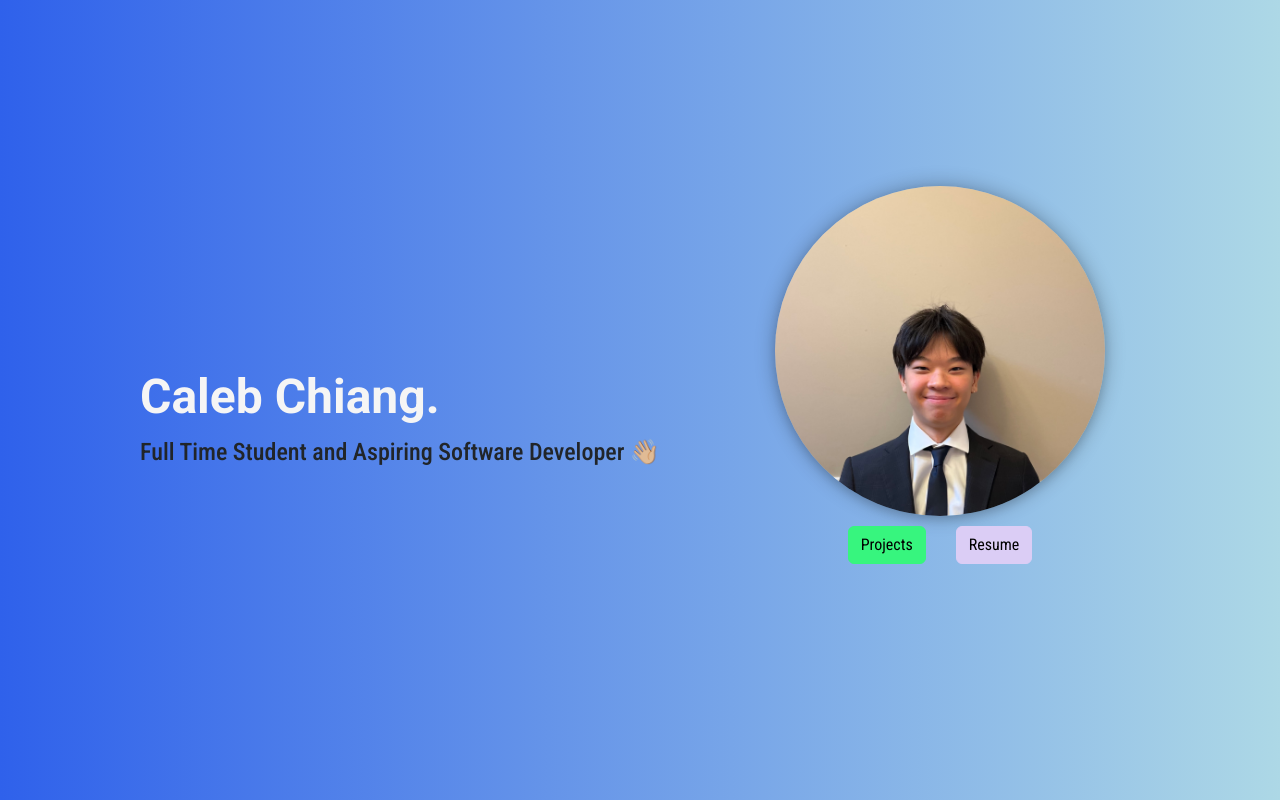
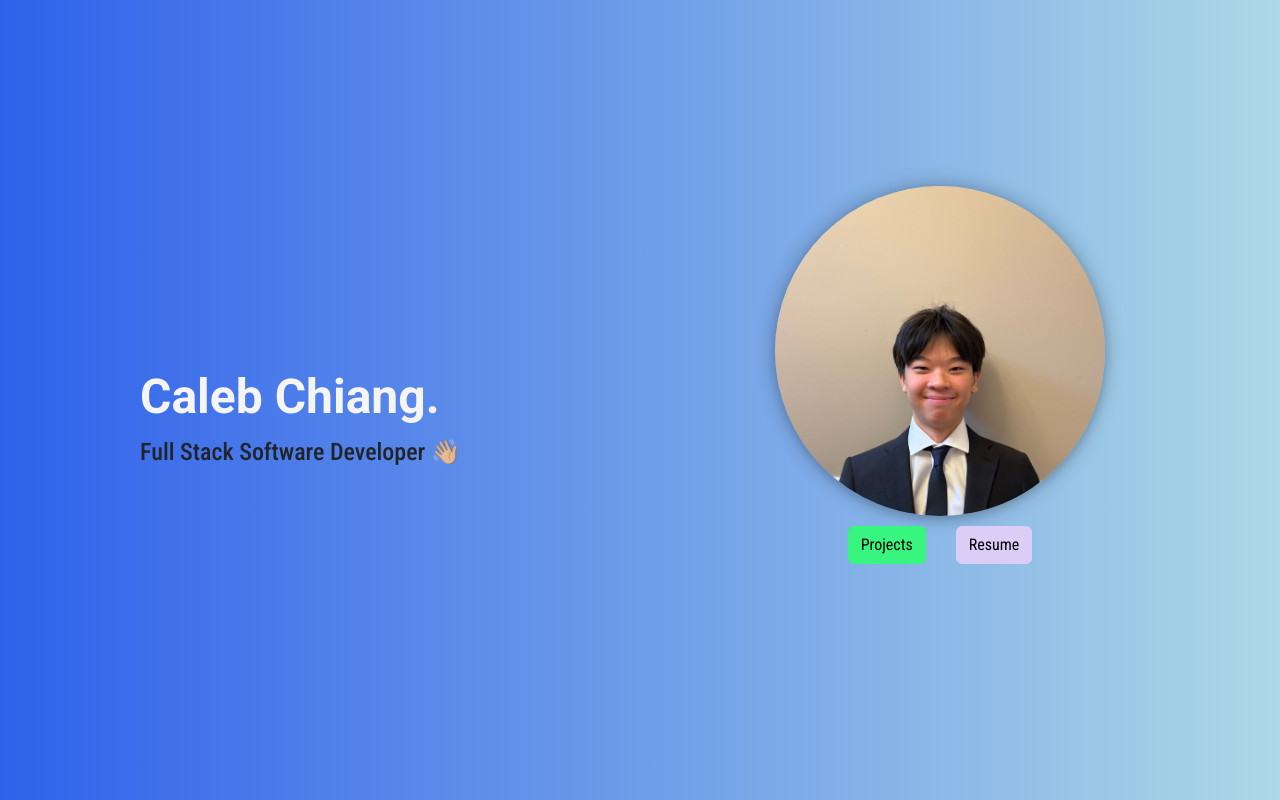
Before and after one commit to calebchiang/portfolio, a React (Create React App) app: page / in a window 1280 px wide. Shown: the top 800 px of the page. Built offline with nearby package versions, Linux system fonts and the light colour scheme.

Commit message:
Home page changes

```diff
--- a/src/components/Home.js
+++ b/src/components/Home.js
@@ -20,7 +20,7 @@ function Home() {
 
             <div className="left-content">
                 <h1 className="main-title">Caleb Chiang.</h1>
-                <p className="description roboto-condensed">Full Time Student and Aspiring Software Developer 👋🏼</p>
+                <p className="description roboto-condensed">Full Stack Software Developer 👋🏼</p>
             </div>
             <div className="right-content">
                 <img src="/images/pfp.jpg" alt="Caleb Chiang" className="profile-pic" />
```
